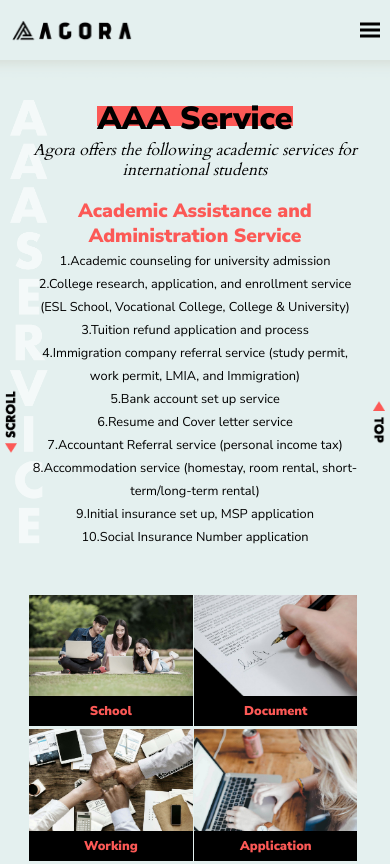
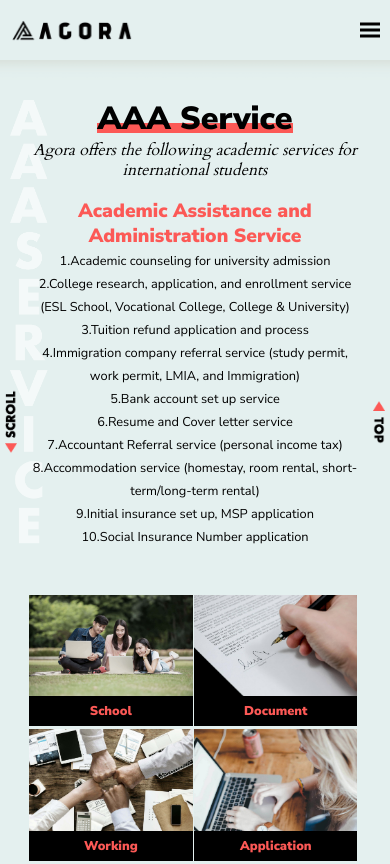
Before and after one commit to sept1st/sept1st.github.io, a plain HTML site: page html/aaa.html in a window 390 px wide. Shown: the top 864 px of the page. Drawn offline with Linux system fonts and the light colour scheme.

Commit message:
Add files via upload

```diff
--- a/css/sub.css
+++ b/css/sub.css
@@ -14,22 +14,26 @@
 }
 @media screen and (max-width:1100px){
     .title{font-size:3.5rem}
+    .title em:before{height:15px}
     .stitle{margin:10px 0 40px;font-size:1.5rem}
 }
 @media screen and (max-width:960px){
     .title{font-size:3rem}
+    .title em:before{bottom:12px;height:12px}
     .stitle{margin:5px 0 30px;font-size:1.2rem}
     .sub_p{font-size:1rem}
     .sub_p em{font-size:1.5rem}
 }
 @media screen and (max-width:540px){
     .title{font-size:2.5rem}
+    .title em:before{height:10px}
     .stitle{margin:3px 0 20px;font-size:1rem}
     .sub_p{font-size:0.8rem}
     .sub_p em{font-size:1.2rem}
 }
 @media screen and (max-width:400px){
     .title{font-size:2rem}
+    .title em:before{bottom:7px}
 }
 
 /* images listing */
```
